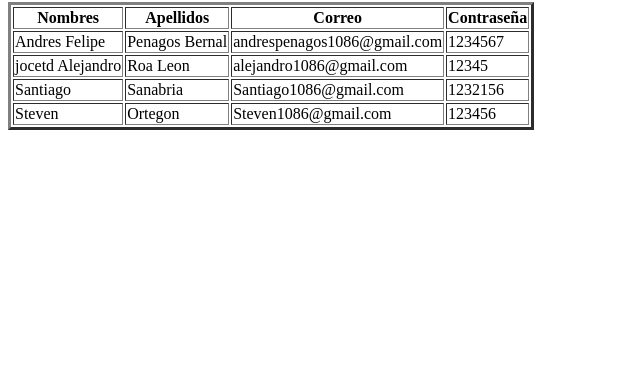
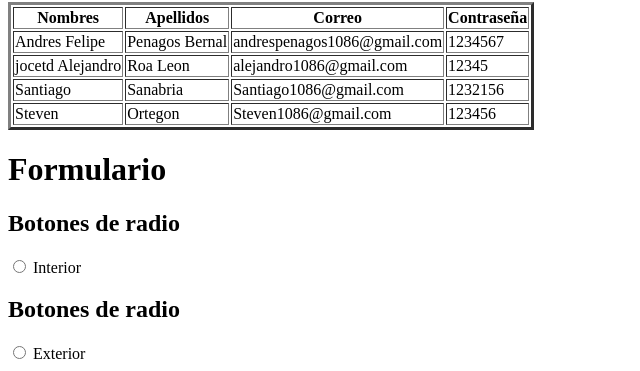
Before and after one commit to andres5523/Proyecto3313638Ap, a plain HTML site: page index.html in a window 1280 px wide. Shown: the part 750-1121 px from the top of the page, without its empty margins (0-640 px from the left). Before the commit the page ends 888 px from the top, so only its background shows below. Drawn offline with Linux system fonts and the light colour scheme.

Commit message:
actualice hasta formulario

```diff
--- a/index.html
+++ b/index.html
@@ -69,5 +69,20 @@
         </tr>
     </table>
 
+    <h1>Formulario</h1>
+    <form action="">
+        <h2>Botones de radio</h2>
+        <label for="">
+            <input type="radio">
+            Interior
+            <H2>Botones de radio</H2>
+        </label>
+        <label for="">
+            <input type="radio">
+            Exterior
+        </label>
+    </form>
+
+
 </body>
 </html>
```
